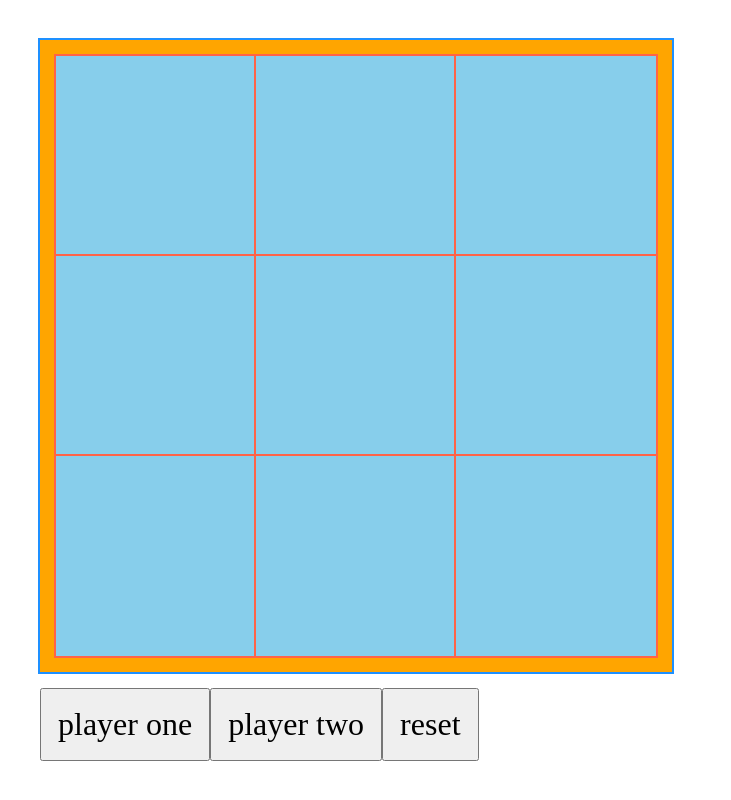
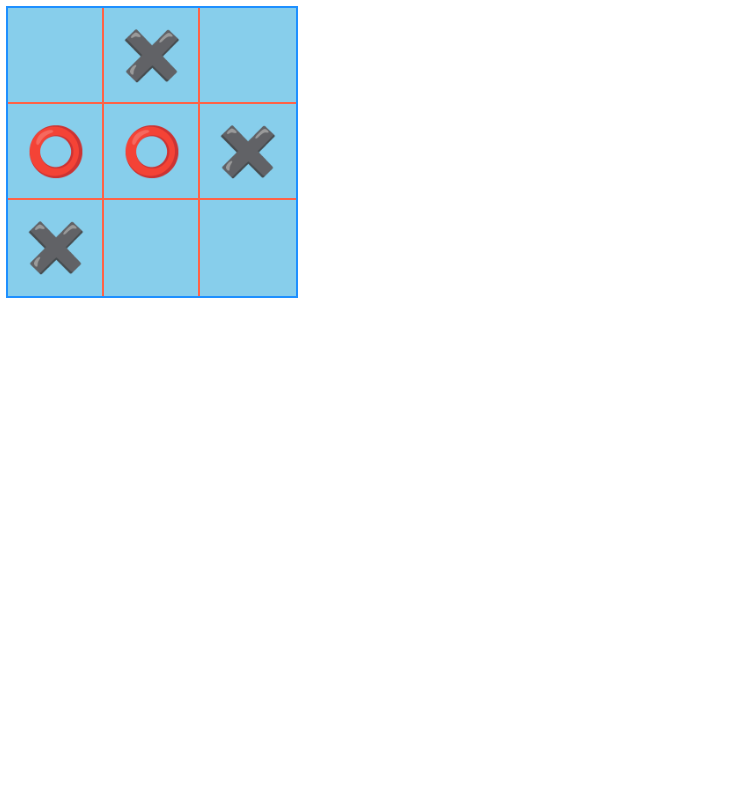
Before and after one commit to d-atienza/react-tic-tac-toe, a React (Vite) app: page / in a window 1280 px wide. Shown: the whole page, without its empty margins (0-731 px from the left). Built offline with nearby package versions, Linux system fonts and the light colour scheme.

Commit message:
restarting tic-tac-toe, renders board and logs clicked cell index

```diff
--- a/src/App.jsx
+++ b/src/App.jsx
@@ -1,116 +1,66 @@
+// @ts-check
 import { useState } from "react";
 import "./index.css";
+import React from "react";
 
 function App() {
-  console.log("this rendered again", new Date());
-  // creates the beginning array of just blank cells, no burger or pizza
+  /**
+   * @type {CellState[]}
+   */
+  const boardState = [null, "x", null, "o", "o", "x", "x", null, null];
 
-  const initialCellDataArray = createInitialCellDataArray();
+  /**
+   * @typedef {null | 'x' | 'o'} CellState
+   * @param {CellState[]} inputArray
+   * @returns
+   */
 
-  // sets state of cells to be blank cells
-  const [cellDataArray, setCellDataArray] = useState(initialCellDataArray);
-  // sets state of of which player is making a move ie. player one or two
-  const [whichPlayer, setWhichPlayer] = useState("player one");
-
-  // dicerns which cell has been clicked based on cell
-  function handleCellClicked(idOfCellClicked) {
-    const newArray = toggleCell(idOfCellClicked, cellDataArray);
-    setCellDataArray(newArray);
-  }
-
-  // fix this function
-  const arrayOfCellElements = cellDataArray.map((food) => {
-    // player one's emoji for tic tac toe
-      if (food.side == "front") {
-        if (whichPlayer == "player one") {
-          console.log(whichPlayer) // should print out player one
+  function createGridCellDivs(inputArray) {
+    let arrayOfDivs = inputArray.map((cellState, index) => {
+      // onClick console.logs the index of the element that is clicked
+      if (cellState === "x") {
         return (
           <div
             className="cell"
-              key={food.id}
-              onClick={() => handleCellClicked(food.id)}
+            key={index}
+            onClick={() => handleClickCell(index)}
           >
-              🍕
+            ✖️
           </div>
-          );
-        } else if (whichPlayer == "player two") {
-          console.log(whichPlayer) // should print out player two
+        ); // 'x'
+      } else if (cellState === "o") {
         return (
           <div
             className="cell"
-              key={food.id}
-              onClick={() => handleCellClicked(food.id)}
+            key={index}
+            onClick={() => handleClickCell(index)}
           >
-              🍔
+            ⭕
           </div>
-          );
-        }
+        ); // 'o'
       } else {
         return (
           <div
             className="cell"
-            key={food.id}
-            onClick={() => handleCellClicked(food.id)}
-          >
-
-          </div>
-  )}
-  });
-
-  function playerOneSelected(){
-    setWhichPlayer("player one");
-  }
-
-  function playerTwoSelected(){
-    setWhichPlayer("player two");
-  }
-
-  function createInitialCellDataArray() {
-    return [
-      { id: 1, side: "back" },
-      { id: 2, side: "back" },
-      { id: 3, side: "back" },
-      { id: 4, side: "back" },
-      { id: 5, side: "back" },
-      { id: 6, side: "back" },
-      { id: 7, side: "back" },
-      { id: 8, side: "back" },
-      { id: 9, side: "back" },
-    ];
-  }
-
-  // restores the original array of null cells
-  function resetGame() {
-    const newCellDataArray = createInitialCellDataArray();
-    setCellDataArray(newCellDataArray);
-  }
-
-  return (
-    <div>
-      <div className="gameGrid">{arrayOfCellElements}</div>
-      <button onClick={playerOneSelected}>player one</button>
-      <button onClick={playerTwoSelected}>player two</button>
-      <button onClick={resetGame}>reset</button>
-    </div>
-  );
-}
-
-
-// outside of app function
-function toggleCell(targetCellID, inputArray) {
-  const newArray = inputArray.map((obj) => {
-    if (obj.id === targetCellID) {
-      return { ...obj, side: getReverseSide(obj.side) };
-    } else {
-      return { ...obj };
+            key={index}
+            onClick={() => handleClickCell(index)}
+          ></div>
+        ); //null
       }
     });
 
-  return newArray;
+    return arrayOfDivs;
   }
 
-function getReverseSide(side) {
-  return side === "front" ? "back" : "front";
+  function handleClickCell(index) {
+    console.log("cell index ", index);
+  }
+  // function changeCellState(cellState) {
+  //   // change from null to 'x' or 'o'
+  //   if (cellState === 'x')
+  // }
+
+  return <div className="gameGrid">{createGridCellDivs(boardState)}</div>;
 }
 
 export default App;
--- a/src/index.css
+++ b/src/index.css
@@ -1,19 +1,21 @@
-div {
-  padding: 1rem;
-}
+
 
 .gameGrid {
   background: orange;
   outline: 2px solid dodgerblue;
-  width: 600px;
-  height: 600px;
   display: grid;
+  width: fit-content;
+  place-items: center;
   grid-template-columns: 1fr 1fr 1fr;
+  grid-template-rows: 1fr 1fr 1fr;
 }
 .cell {
   background-color: skyblue;
   outline: 2px solid tomato;
-  font-size: 6rem;
+  font-size: 3rem;
+  overflow: clip;
+  width: 6rem;
+  aspect-ratio: 1;
   display: grid;
   place-items: center;
 }
```
Also changed, not shown: src/FirstAttempt.jsx (added, +114 -0 lines). Lines whose indentation alone changed are shown as unchanged.
